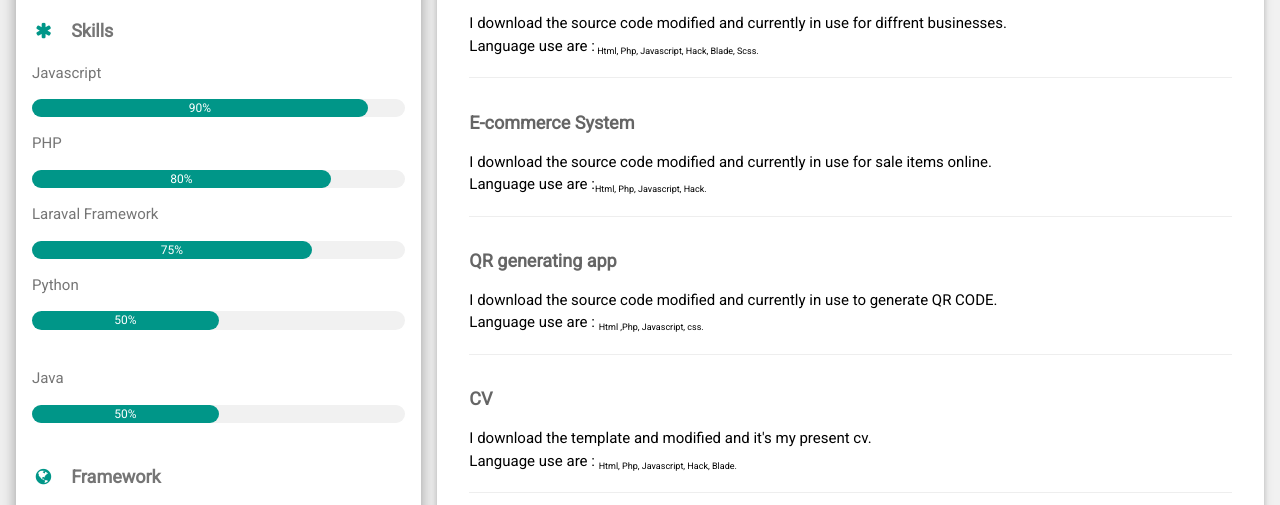
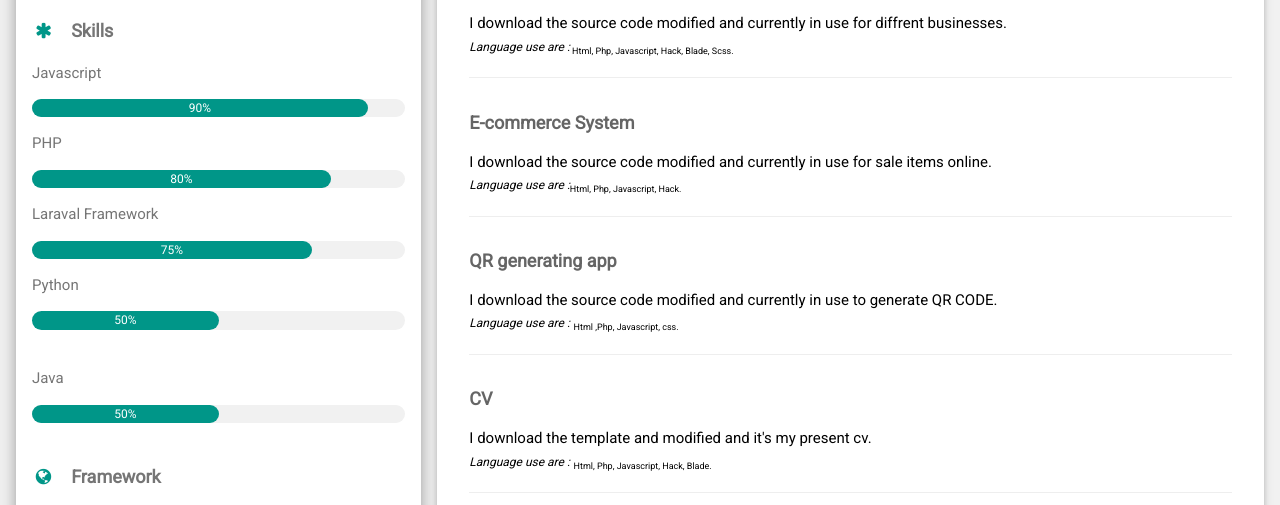
Before and after one commit to simon200033/my-cv, a plain HTML site: page index.html in a window 1280 px wide. Shown: the part 427-932 px from the top of the page. Drawn offline with nearby package versions, Linux system fonts and the light colour scheme.

Commit message:
Update index.html

```diff
--- a/index.html
+++ b/index.html
@@ -101,22 +101,22 @@ html,body,h1,h2,h3,h4,h5,h6 {font-family: "Roboto", sans-serif}
         <h2 class="w3-text-grey w3-padding-16"><i class="fa fa-suitcase fa-fw w3-margin-right w3-xxlarge w3-text-teal"></i>Work Experience:</h2>
         <div class="w3-container">
           <h5 class="w3-opacity"><b>Project Posmanagment System</b></h5>
-       <p>I download the source code modified and currently in use for diffrent businesses. <br> <stong>Language use are :</stong><sub><small> Html, Php, Javascript, Hack, Blade, Scss.</small> </sub></p>
+       <p>I download the source code modified and currently in use for diffrent businesses. <br> <small><em>Language use are :</em></small><sub><small> Html, Php, Javascript, Hack, Blade, Scss.</small> </sub></p>
           <hr>
         </div>
         <div class="w3-container">
           <h5 class="w3-opacity"><b> E-commerce System</b></h5>
-        <p> I download the source code modified and currently in use for sale items online. <br> <stong>Language use are :</stong><sub><small>Html, Php, Javascript, Hack.</small> </sub></p>
+        <p> I download the source code modified and currently in use for sale items online. <br> <small><em>Language use are :</em></small><sub><small>Html, Php, Javascript, Hack.</small> </sub></p>
           <hr>
         </div>
         <div class="w3-container">
           <h5 class="w3-opacity"><b> QR generating app</b></h5>
-         <p>I download the source code modified and currently in use  to generate QR CODE. <br> <stong>Language use are :</stong> <sub><small> Html ,Php, Javascript, css.</small> </sub></p>
+         <p>I download the source code modified and currently in use  to generate QR CODE. <br> <small><em>Language use are :</em></small> <sub><small> Html ,Php, Javascript, css.</small> </sub></p>
           <hr>
         </div>
         <div class="w3-container">
           <h5 class="w3-opacity"><b> CV</b></h5>
-          <p> I download the template and modified and it's my present cv. <br> <stong>Language use are :</stong> <sub><small> Html, Php, Javascript, Hack, Blade. </small></sub> </p>
+          <p> I download the template and modified and it's my present cv. <br> <small><em>Language use are :</em></small> <sub><small> Html, Php, Javascript, Hack, Blade. </small></sub> </p>
           <hr>
         </div>
         <div class="w3-container">
```
